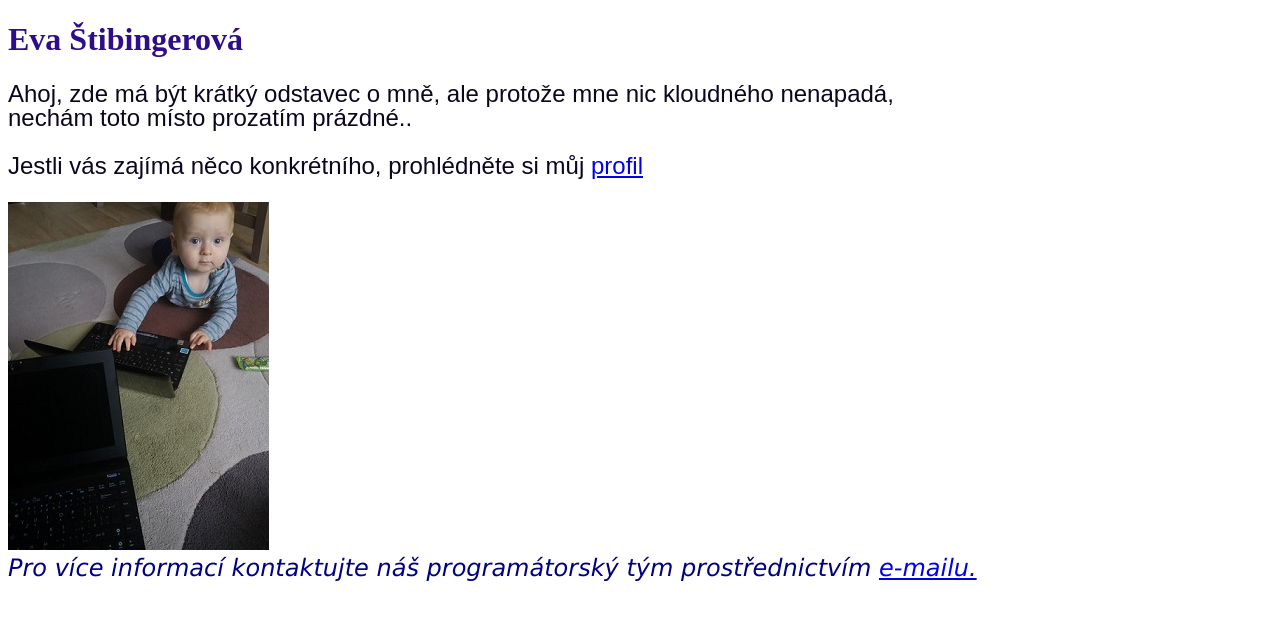
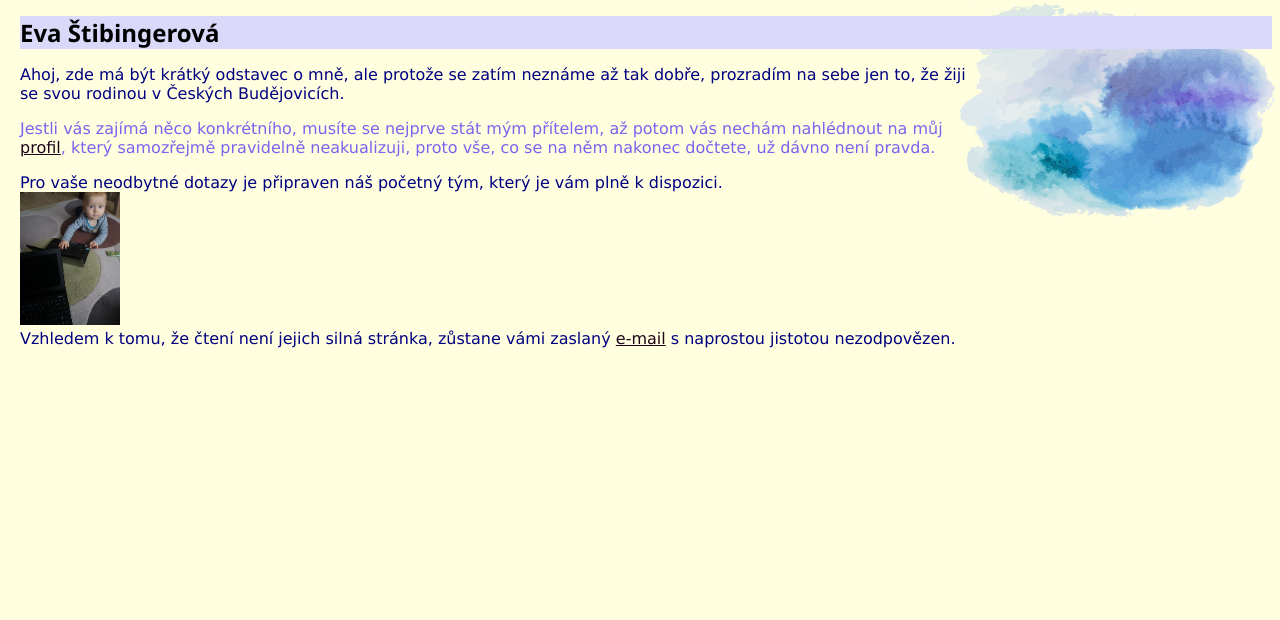
Before and after one commit to Stieva/du-czechitas-web-2019, a plain HTML site: page index.html in a window 1280 px wide. Drawn offline with Linux system fonts and the light colour scheme.

Commit message:
DU3
přepracování vizitky dle zadání

```diff
--- a/index.html
+++ b/index.html
@@ -14,19 +14,34 @@
 </head>
 
 <body>
-    <h1>Eva Štibingerová</h1>
+<div class="background_img"></div>
+    <h1 style="background-color:rgb(219, 217, 250);">Eva Štibingerová</h1>
 
-    <p>Ahoj, zde má být krátký odstavec o mně, ale protože mne nic kloudného nenapadá, <br /> nechám toto místo prozatím
-        prázdné..</p>
-    <p>Jestli vás zajímá něco konkrétního, prohlédněte si můj <a
-            href="https://www.facebook.com/eva.stibingerova">profil</a></p>
+    <div class="ahoj">
+        <p>
+            Ahoj, zde má být krátký odstavec o mně, ale protože se zatím neznáme až tak dobře, prozradím na sebe
+            jen to,
+            že žiji se svou rodinou v Českých Budějovicích.
+        </p>
+    </div>
 
+    <div class="facebook">
+        Jestli vás zajímá něco konkrétního, musíte se nejprve stát mým přítelem, až potom vás nechám nahlédnout
+        na
+        můj
+        <a href="https://www.facebook.com/eva.stibingerova">profil</a>, který samozřejmě pravidelně
+        neakualizuji,
+        proto vše, co se na něm nakonec dočtete, už dávno není pravda. </p>
+    </div>
 
+    <div class="kontakt">
+        <p>
+            Pro vaše neodbytné dotazy je připraven náš početný tým, který je vám plně k dispozici. </br>
+            <img class="team" src="20171221_091132.jpg" alt="programátorský tým" width="100px" height=""></br>
+            Vzhledem k tomu, že čtení není jejich silná stránka, zůstane vámi zaslaný <a
+                href="mailto:eva.stibingerova@gmail.com">e-mail</a> s naprostou jistotou nezodpovězen. </p>
+    </div>
 
-    <img src="20171221_091132.jpg" alt="programátorský tým">
-    <div>Pro více informací kontaktujte náš programátorský tým
-        prostřednictvím <a href="mailto:eva.stibingerova@gmail.com">e-mailu.</a>
-    </div>
 </body>
 
 </html>
--- a/style.css
+++ b/style.css
@@ -1,19 +1,59 @@
-h1 {
-    color: rgb(46, 12, 139)
-}
 
-p {
-    font-size: 1.5rem;
-    font-style: normal;
-    font-weight: 300;
-    font-family: Arial, Helvetica, sans-serif;
-    color: rgb(12, 5, 31);
-    line-height: 1;
+        body {
 
-}
-div {
-    font-size: 1.5rem;
-    font-style: italic;
-    font-family:Verdana, Geneva, Tahoma, sans-serif;
-    color:  navy
-}
+            background: lightyellow url("watercolour-4116932.png") no-repeat right top;
+            background-size: 25%;
+            margin-left: 20px;
+        }
+
+        h1 {
+            font-size: 1.5rem;
+            font-weight: 700;
+            color: black;
+            font-style: normal;
+            font-family: 'Segoe UI', Tahoma, Geneva, Verdana, sans-serif;
+        }
+
+        .ahoj {
+            font-size: 1rem;
+            font-style: normal;
+            font-family: Verdana, Geneva, Tahoma, sans-serif;
+            color: navy;
+            margin-right: 300px;
+        }
+
+        .facebook {
+            font-size: 1rem;
+            font-style: normal;
+            font-family: Verdana, Geneva, Tahoma, sans-serif;
+            color: rgb(121, 100, 237);
+            margin-right: 300px;
+        }
+
+        .kontakt {
+            font-size: 1rem;
+            font-style: normal;
+            font-family: Verdana, Geneva, Tahoma, sans-serif;
+            color: navy;
+            margin-right: 300px;
+        }
+        /* unvisited link */
+
+        a:link {
+            color: rgb(29, 4, 24);
+        }
+        /* visited link */
+
+        a:visited {
+            color: rgb(56, 95, 179);
+        }
+        /* mouse over link */
+
+        a:hover {
+            color: hotpink;
+        }
+        /* selected link */
+
+        a:active {
+            color: burlywood;
+        }
```
Also changed, not shown: watercolour-4116932.png (added).
